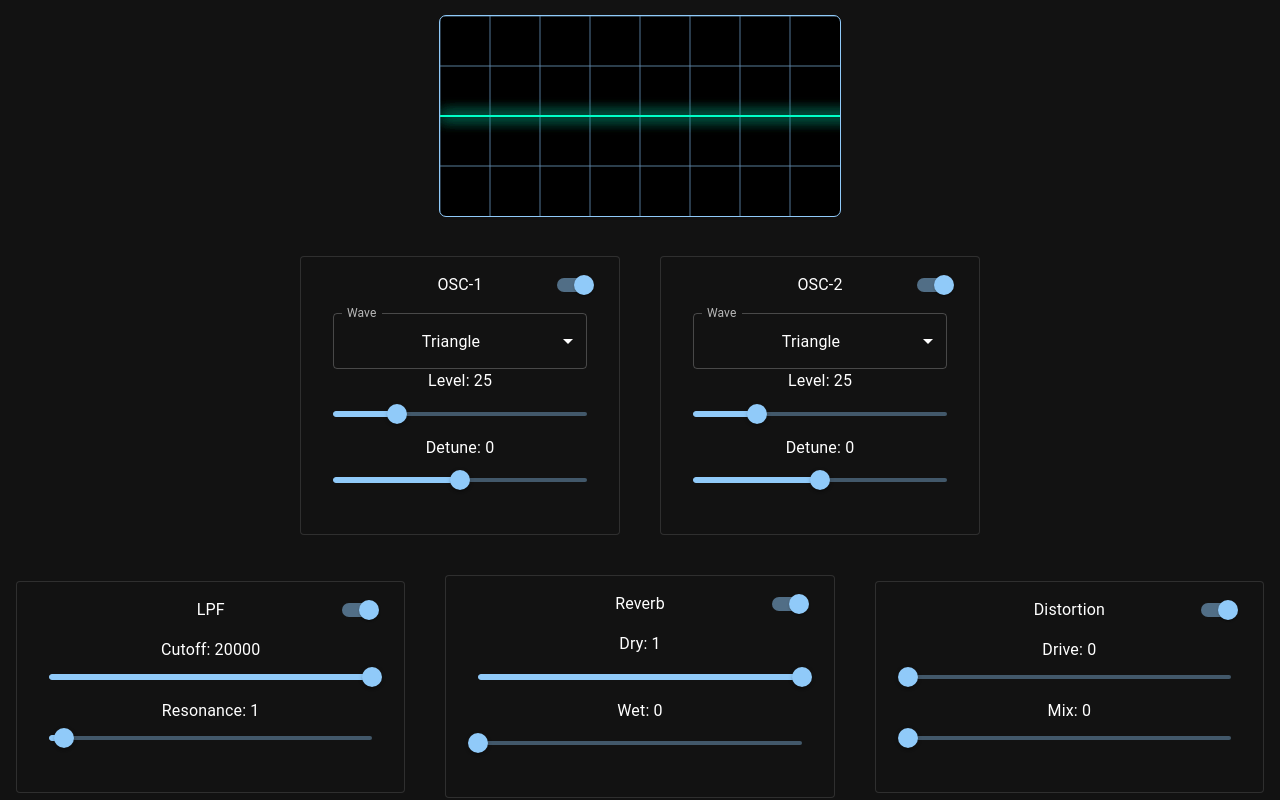
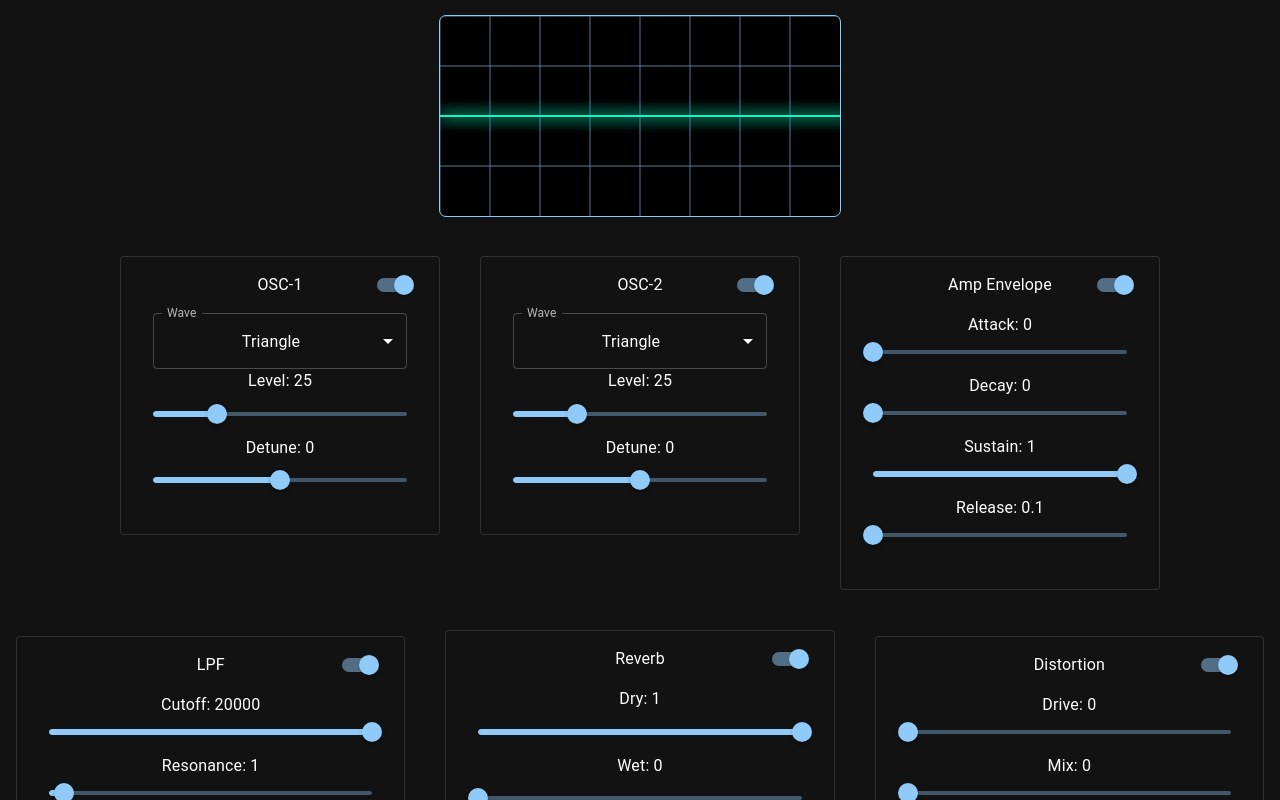
Before and after one commit to RomanObaraz/web-synth, a React (Vite) app: page / in a window 1280 px wide. Shown: the top 800 px of the page. Built offline with nearby package versions, Linux system fonts and the light colour scheme; no server answers.

Commit message:
implement amp ADSR envelope

```diff
--- a/src/App.jsx
+++ b/src/App.jsx
@@ -6,6 +6,7 @@ import { Reverb } from "./components/reverb";
 import { Toggleable } from "./components/toggleable";
 import { SynthProvider } from "./synthProvider/synthProvider";
 import { Distortion } from "./components/distortion";
+import { AmpEnvelope } from "./components/ampEnvelope";
 
 function App() {
     return (
@@ -24,6 +25,11 @@ function App() {
                     <div className="w-80">
                         <Toggleable moduleId="osc-1" label="OSC-2">
                             <Oscillator id={1} />
+                        </Toggleable>
+                    </div>
+                    <div className="w-80">
+                        <Toggleable moduleId="ampEnvelope" label="Amp Envelope">
+                            <AmpEnvelope />
                         </Toggleable>
                     </div>
                 </div>
--- /dev/null
+++ b/src/components/ampEnvelope/index.jsx
@@ -0,0 +1,64 @@
+import { Slider, Typography } from "@mui/material";
+import { useEffect, useState } from "react";
+import { useSynth } from "../../hooks/useSynth";
+
+export const AmpEnvelope = () => {
+    const [attack, setAttack] = useState(0);
+    const [decay, setDecay] = useState(0);
+    const [sustain, setSustain] = useState(1);
+    const [release, setRelease] = useState(0.1);
+    const { synth } = useSynth();
+
+    useEffect(() => {
+        synth.setEnvelopeADSR({ attack });
+    }, [synth, attack]);
+
+    useEffect(() => {
+        synth.setEnvelopeADSR({ decay });
+    }, [synth, decay]);
+
+    useEffect(() => {
+        synth.setEnvelopeADSR({ sustain });
+    }, [synth, sustain]);
+
+    useEffect(() => {
+        synth.setEnvelopeADSR({ release });
+    }, [synth, release]);
+
+    return (
+        <div>
+            <Typography>Attack: {attack}</Typography>
+            <Slider
+                value={attack}
+                min={0}
+                max={10}
+                step={0.1}
+                onChange={(e) => setAttack(e.target.value)}
+            />
+            <Typography>Decay: {decay}</Typography>
+            <Slider
+                value={decay}
+                min={0}
+                max={10}
+                step={0.1}
+                onChange={(e) => setDecay(e.target.value)}
+            />
+            <Typography>Sustain: {sustain}</Typography>
+            <Slider
+                value={sustain}
+                min={0}
+                max={1}
+                step={0.01}
+                onChange={(e) => setSustain(e.target.value)}
+            />
+            <Typography>Release: {release}</Typography>
+            <Slider
+                value={release}
+                min={0.1}
+                max={10}
+                step={0.1}
+                onChange={(e) => setRelease(e.target.value)}
+            />
+        </div>
+    );
+};
--- /dev/null
+++ b/src/synth/Envelope.js
@@ -0,0 +1,50 @@
+export class Envelope {
+    constructor(audioCtx, { attack, decay, sustain, release }) {
+        this.audioCtx = audioCtx;
+
+        this.attack = attack;
+        this.decay = decay;
+        this.sustain = sustain;
+        this.release = release;
+
+        // AudioParam controlled by this envelope
+        this.parameter = null;
+    }
+
+    attachParameter(audioParam) {
+        this.parameter = audioParam;
+        this.parameter.setValueAtTime(0, this.audioCtx.currentTime);
+    }
+
+    triggerAttack() {
+        if (!this.parameter) return;
+
+        const now = this.audioCtx.currentTime;
+        this.parameter.cancelScheduledValues(now);
+        this.parameter.setValueAtTime(0, now);
+
+        // attack
+        this.parameter.linearRampToValueAtTime(1, now + this.attack);
+
+        // decay to sustain
+        this.parameter.linearRampToValueAtTime(this.sustain, now + this.attack + this.decay);
+    }
+
+    triggerRelease() {
+        if (!this.parameter) return;
+
+        const now = this.audioCtx.currentTime;
+        this.parameter.cancelScheduledValues(now);
+        this.parameter.setValueAtTime(this.parameter.value, now);
+
+        // release
+        this.parameter.linearRampToValueAtTime(0, now + this.release);
+    }
+
+    setADSR({ attack, decay, sustain, release }) {
+        if (attack !== undefined) this.attack = attack;
+        if (decay !== undefined) this.decay = decay;
+        if (sustain !== undefined) this.sustain = sustain;
+        if (release !== undefined) this.release = release;
+    }
+}
--- a/src/synth/SynthEngine.js
+++ b/src/synth/SynthEngine.js
@@ -1,3 +1,4 @@
+import { Envelope } from "./Envelope";
 import { DistortionModule } from "./modules/DistortionModule";
 import { LPFModule } from "./modules/LPFModule";
 import { OscillatorModule } from "./modules/OscillatorModule";
@@ -10,6 +11,13 @@ export class SynthEngine {
 
         this.masterGain = this.audioCtx.createGain();
         this.analyser = this.audioCtx.createAnalyser();
+
+        this.envelopeADSR = {
+            attack: 0,
+            decay: 0,
+            sustain: 1,
+            release: 0,
+        };
 
         this.activeVoices = new Map();
 
@@ -32,7 +40,6 @@ export class SynthEngine {
 
     playNote(frequency) {
         const voiceGain = this.audioCtx.createGain();
-        voiceGain.gain.setValueAtTime(1, this.audioCtx.currentTime);
         voiceGain.connect(this.lpf.input);
 
         const oscs = [];
@@ -45,8 +52,12 @@ export class SynthEngine {
             }
         });
 
+        const envelope = new Envelope(this.audioCtx, this.envelopeADSR);
+        envelope.attachParameter(voiceGain.gain);
+        envelope.triggerAttack();
+
         const voiceId = Symbol();
-        this.activeVoices.set(voiceId, { oscs, voiceGain });
+        this.activeVoices.set(voiceId, { oscs, voiceGain, envelope });
         return voiceId;
     }
 
@@ -54,10 +65,10 @@ export class SynthEngine {
         const voice = this.activeVoices.get(voiceId);
         if (!voice) return;
 
-        setSmoothLevel(voice.voiceGain.gain, this.audioCtx.currentTime, 0);
+        voice.envelope.triggerRelease();
 
         voice.oscs.forEach((osc) => {
-            osc.osc.stop(this.audioCtx.currentTime + 0.05);
+            osc.osc.stop(this.audioCtx.currentTime + voice.envelope.release + 0.05);
         });
 
         this.activeVoices.delete(voiceId);
@@ -91,6 +102,14 @@ export class SynthEngine {
         }
     }
 
+    setEnvelopeADSR(adsr) {
+        this.envelopeADSR = { ...this.envelopeADSR, ...adsr };
+
+        this.activeVoices.forEach((voice) => {
+            if (voice.envelope) voice.envelope.setADSR(adsr);
+        });
+    }
+
     setBypass(moduleId, bypass) {
         if (moduleId.startsWith("osc-")) {
             const oscIndex = parseInt(moduleId.split("-")[1], 10);
```
